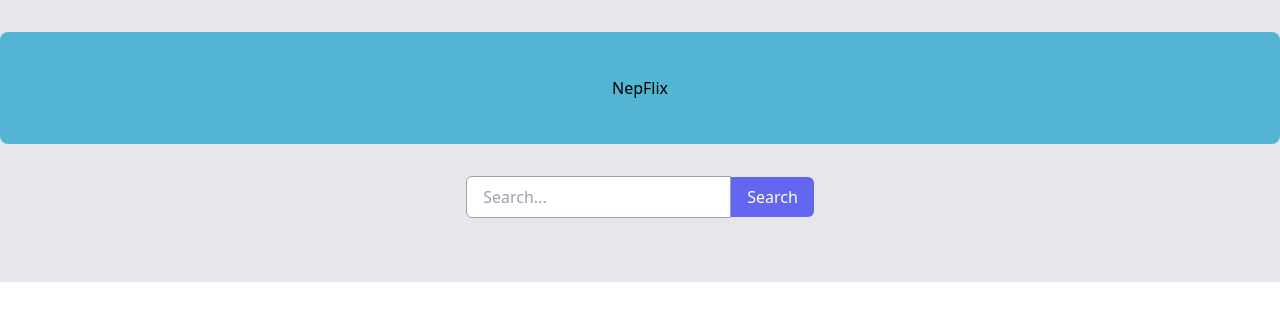
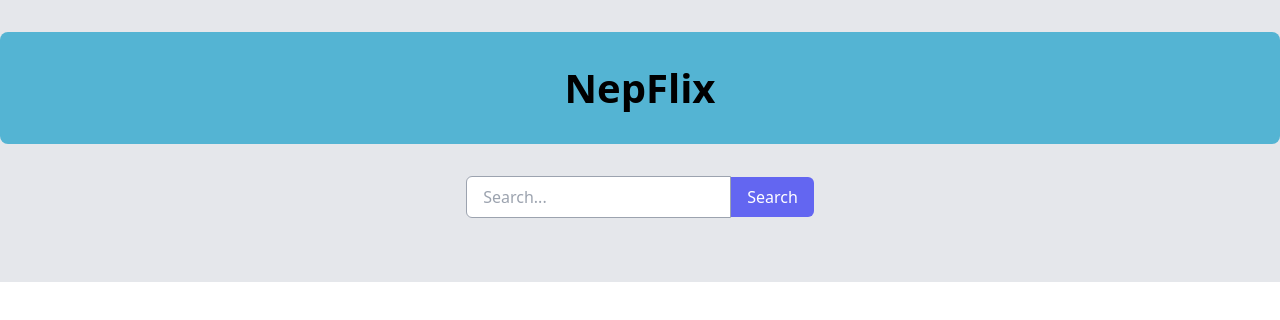
Before and after one commit to thomasuprety/nepflix-final, a plain HTML site: page src/watch.html in a window 1280 px wide. Drawn offline with nearby package versions, Linux system fonts and the light colour scheme.

Commit message:
fixed watch.html

```diff
--- a/src/watch.html
+++ b/src/watch.html
@@ -47,7 +47,9 @@
         <div
           class="bg-info flex h-28 w-full items-center justify-center rounded-lg mb-8"
         >
-          <p class="text-neutral-50">NepFlix</p>
+          <p class="text-neutral-50 text-lg" style="font-size: 40px">
+            <strong>NepFlix</strong>
+          </p>
         </div>
         <div
           class="max-w-4xl mx-auto mb-8"
```
